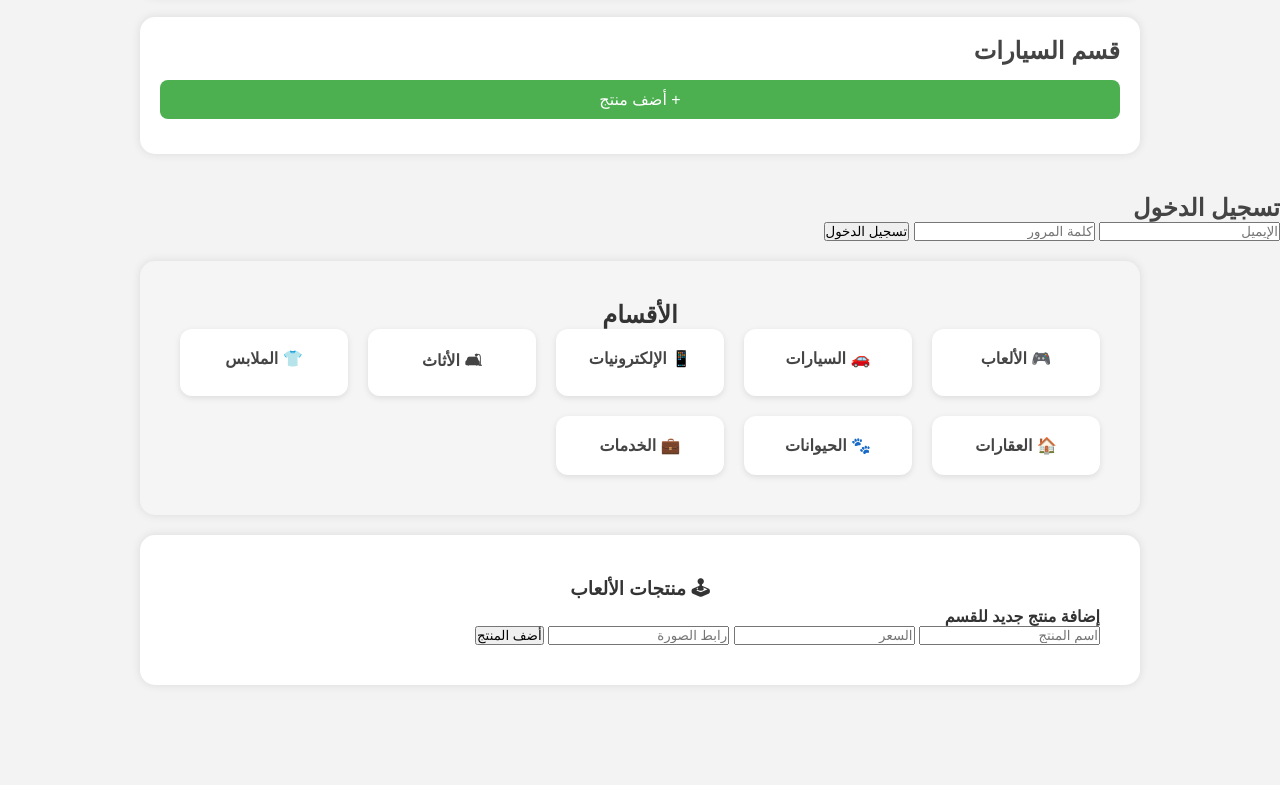
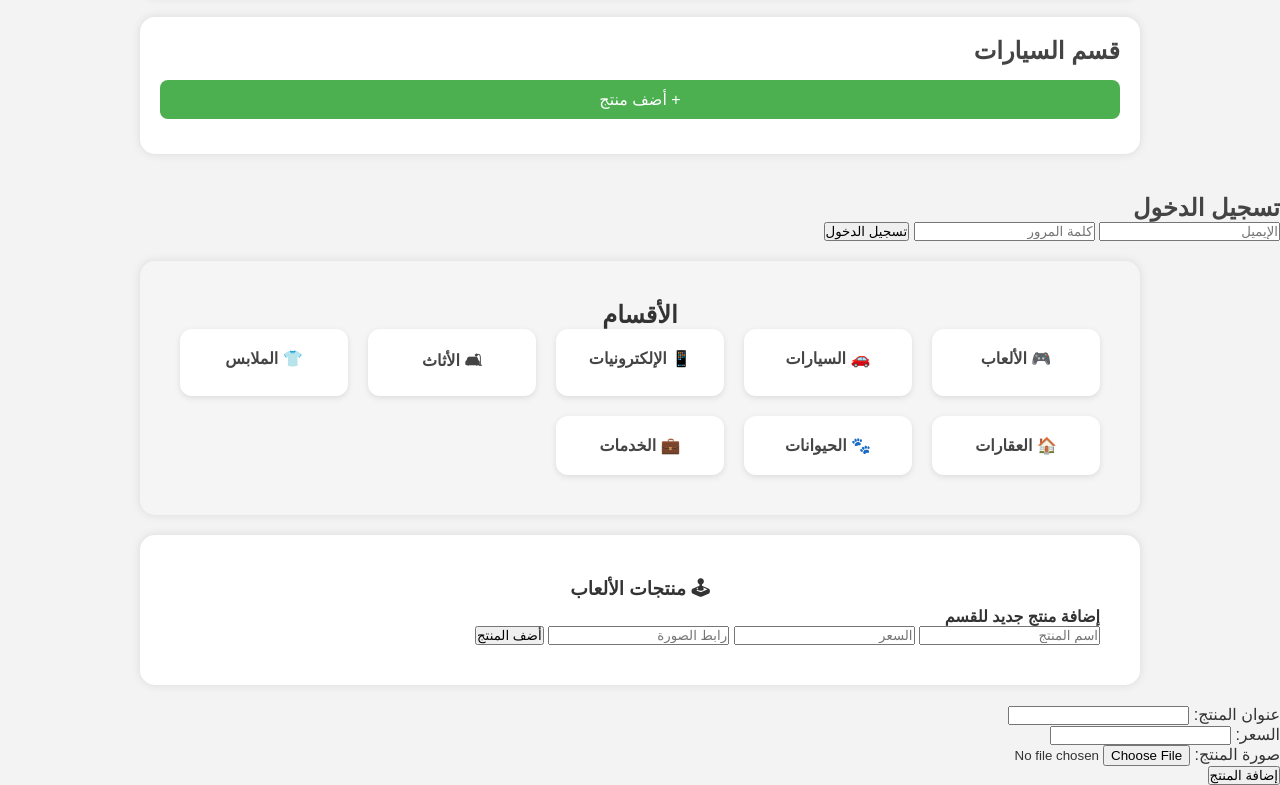
Before and after one commit to h499/ClickGet-test, a plain HTML site: page index.html in a window 1280 px wide. Shown: the part 904-1689 px from the top of the page. Before the commit the page ends 1609 px from the top, so only its background shows below. Drawn offline with Linux system fonts and the light colour scheme.

Commit message:
Update index.html

```diff
--- a/index.html
+++ b/index.html
@@ -632,3 +632,17 @@
   </script>
 </body>
 </html>
+<form id="productForm" enctype="multipart/form-data">
+  <label for="productTitle">عنوان المنتج:</label>
+  <input type="text" id="productTitle" name="title" required><br>
+
+  <label for="productPrice">السعر:</label>
+  <input type="number" id="productPrice" name="price" required><br>
+
+  <label for="productImage">صورة المنتج:</label>
+  <input type="file" id="productImage" name="image" accept="image/*" required><br>
+
+  <button type="submit">إضافة المنتج</button>
+</form>
+
+<div id="productPreview"></div>
```
